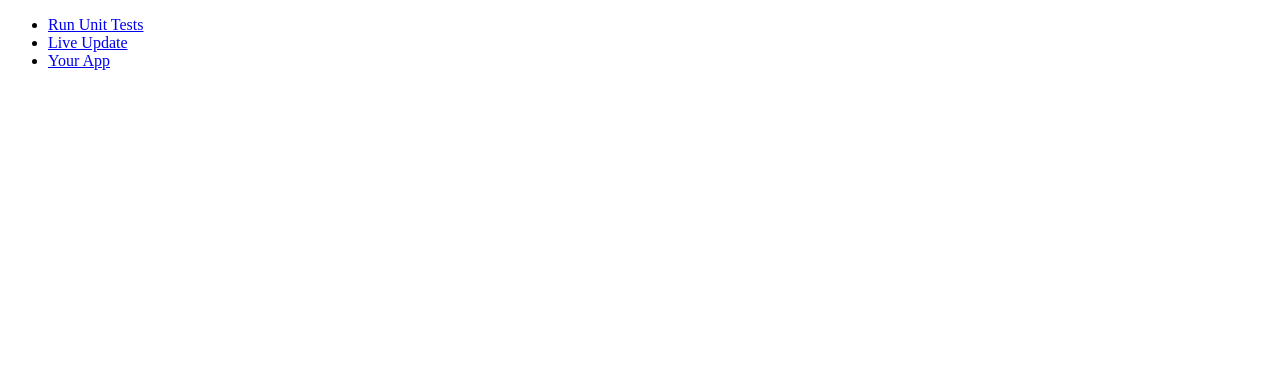
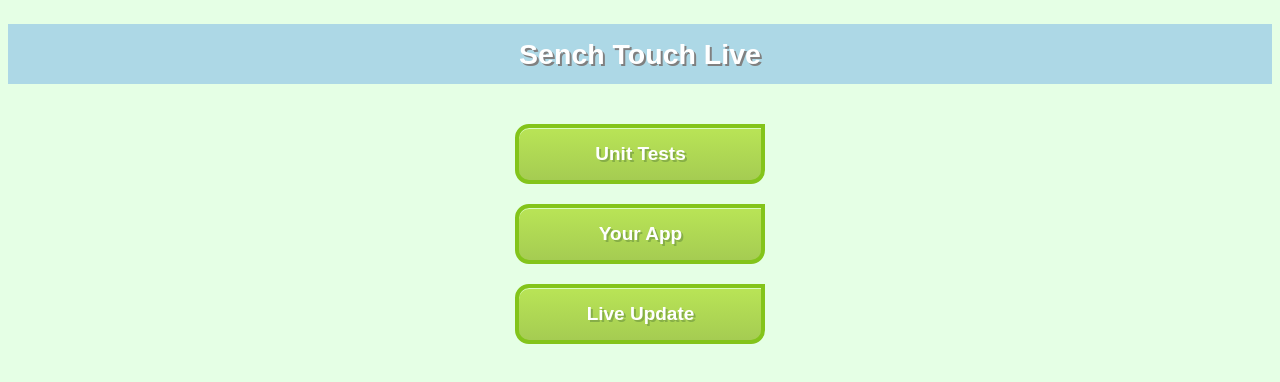
Before and after one commit to tohagan/stlive, a website: page res/start.html in a window 1280 px wide. Drawn offline with Linux system fonts and the light colour scheme.

Commit message:
Updated res/start.html with new styled buttons and title bar.

```diff
--- a/res/start.html
+++ b/res/start.html
@@ -3,12 +3,86 @@
 <head>
     <meta charset="UTF-8">
 </script>
+<style type="text/css">
+.action {
+	-moz-box-shadow:inset 0px 1px 0px 0px #d9fbbe;
+	-webkit-box-shadow:inset 0px 1px 0px 0px #d9fbbe;
+	box-shadow:inset 0px 1px 0px 0px #d9fbbe;
+	background:-webkit-gradient( linear, left top, left bottom, color-stop(0.05, #b8e356), color-stop(1, #a5cc52) );
+	background:-moz-linear-gradient( center top, #b8e356 5%, #a5cc52 100% );
+	filter:progid:DXImageTransform.Microsoft.gradient(startColorstr='#b8e356', endColorstr='#a5cc52');
+	background-color:#b8e356;
+	-webkit-border-top-left-radius:14px;
+	-moz-border-radius-topleft:14px;
+	border-top-left-radius:14px;
+	-webkit-border-top-right-radius:0px;
+	-moz-border-radius-topright:0px;
+	border-top-right-radius:0px;
+	-webkit-border-bottom-right-radius:14px;
+	-moz-border-radius-bottomright:14px;
+	border-bottom-right-radius:14px;
+	-webkit-border-bottom-left-radius:14px;
+	-moz-border-radius-bottomleft:14px;
+	border-bottom-left-radius:14px;
+	text-indent:1px;
+	border:4px solid #83c41a;
+	display:inline-block;
+	color:#ffffff;
+	font-family:Arial;
+	font-size:19px;
+	font-weight:bold;
+	font-style:normal;
+	height:60px;
+	line-height:50px;
+	width:250px;
+	text-decoration:none;
+	text-align:center;
+	text-shadow:2px 2px 0px #86ae47;
+	margin: 10px;
+
+}
+.action:hover {
+	background:-webkit-gradient( linear, left top, left bottom, color-stop(0.05, #a5cc52), color-stop(1, #b8e356) );
+	background:-moz-linear-gradient( center top, #a5cc52 5%, #b8e356 100% );
+	filter:progid:DXImageTransform.Microsoft.gradient(startColorstr='#a5cc52', endColorstr='#b8e356');
+	background-color:#a5cc52;
+}.action:active {
+	position:relative;
+	top:1px;
+}
+
+.btndiv {
+  width: 100%;
+  text-align: center;
+}
+
+.titlebar {
+	font-family:Arial;
+	font-size:19px;
+	font-weight:bold;
+	font-style:normal;
+	height:60px;
+	line-height:60px;
+	width: 100%;
+	margin-bottom: 30px;
+	text-align: center;
+	text-shadow:2px 2px 0px grey;
+	background-color: lightblue;
+	color: #FFFFFF;
+}
+
+body {
+    background-color: #E5FFE5;
+}
+
+</style>
 </head>
 <body>
-    <ul>
-        <li><a href="spec.html">Run Unit Tests</a></li>
-        <li><a href="live/index.html">Live Update</a></li>
-        <li><a href="index.html">Your App</a></li>
-    </ul>
+    <div class="titlebar"><h2>Sench Touch Live</h2></div>
+	<div>
+	  <div class="btndiv"><input class="action" type="button" value="Unit Tests" onClick="window.location='spec.html' "></div>
+	  <div class="btndiv"><input class="action" type="button" value="Your App" onClick="window.location='index.html' "></div>
+	  <div class="btndiv"><input class="action" type="button" value="Live Update" onClick="window.location='live/index.html' "></div>
+	</div>
 </body>
 </html>
```
